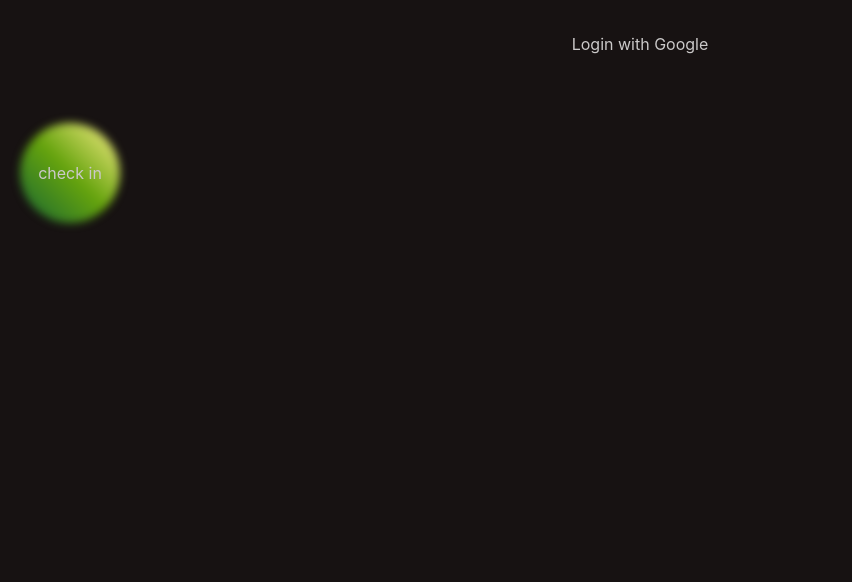
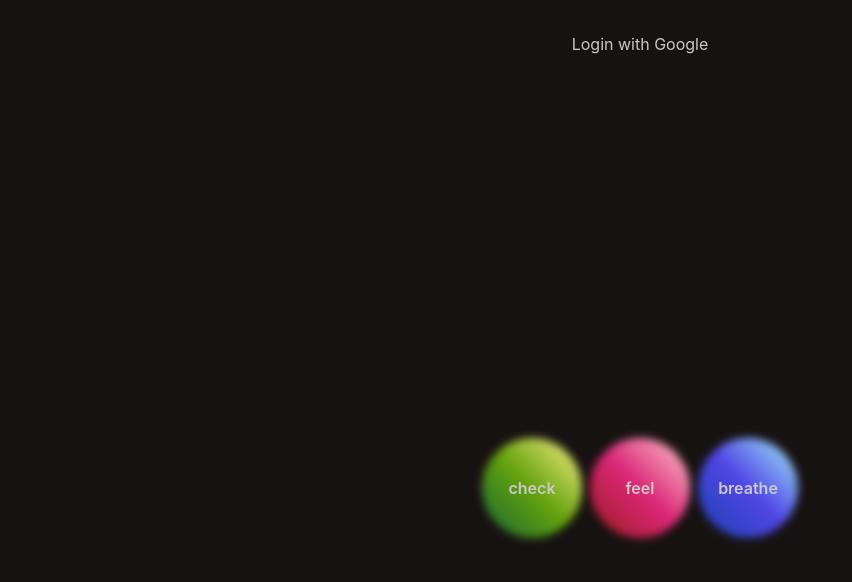
Before and after one commit to nexusboyko/withyou, a Next.js app: page / in a window 1280 px wide. Shown: the top 582 px of the page, without its empty margins (0-852 px from the left). Built offline with nearby package versions, Linux system fonts and the light colour scheme; no server answers.

Commit message:
Add initial wellness features

```diff
--- /dev/null
+++ b/src/app/breathe/page.tsx
@@ -0,0 +1,76 @@
+"use client";
+
+import React from "react";
+import { motion } from "framer-motion";
+
+const Breathe = () => {
+  const [idx, setIdx] = React.useState(-1);
+  // TODO: have user set num breaths!
+  const [numBreaths, setNumBreaths] = React.useState(4);
+  const [breathe, setBreathe] = React.useState(false);
+  const [breathText, setBreathText] = React.useState("breathe");
+
+  const startBreath = () => {
+    setIdx(2);
+    setBreathe(true);
+    setBreathText("");
+
+    setTimeout(() => {
+      setIdx(-1);
+      setBreathe(false);
+    }, 40 * 1000);
+  };
+
+  return (
+    <motion.div className="w-full h-full flex items-center justify-center">
+      <motion.button
+        whileHover={{ scale: breathe ? 1 : 1.1 }}
+        whileTap={{ scale: 0.9 }}
+        animate={
+          idx === 2
+            ? {
+                width: ["400px", "100vw"],
+                height: ["400px", "100vh"],
+                transition: {
+                  duration: 4,
+                  repeat: numBreaths,
+                  ease: "linear",
+                  repeatType: "reverse",
+                  // delay: 2,
+                },
+              }
+            : { width: "400px", height: "400px" }
+        }
+        transition={{
+          type: "spring",
+          stiffness: idx === 2 ? 400 : 600,
+          damping: 30,
+        }}
+        className={`aspect-square w-[400px] inset-0 rounded-full ${
+          idx == 0 && "p-1 text-base"
+        } cursor-pointer hover:border-none
+          hover:z-30 z-10 flex items-center justify-center relative`}
+        // onMouseOver={() => {
+        //   if (breathe) return;
+        //   // setIdx(2);
+        // }}
+        // onMouseLeave={() => {
+        //   if (breathe) return;
+        //   // setIdx(-1);
+        // }}
+        onClick={() => startBreath()}
+      >
+        <p className="absolute z-40 h-full w-full flex font-semibold items-center justify-center">
+          {breathe ? breathText : "breathe"}
+        </p>
+        <span
+          className="absolute rounded-full w-full h-full blur-sm
+            bg-gradient-to-tr from-blue-800 via-indigo-600 to-cyan-200
+          hover:shadow-orange-900/30 hover:shadow-2xl"
+        />
+      </motion.button>
+    </motion.div>
+  );
+};
+
+export default Breathe;
--- /dev/null
+++ b/src/app/check/page.tsx
@@ -0,0 +1,70 @@
+"use client";
+
+import React from "react";
+import { motion } from "framer-motion";
+
+const Check = () => {
+  const [idx, setIdx] = React.useState(-1);
+  const [questions, setQuestions] = React.useState(false);
+
+  // TODO: add user answers to questions
+  const playQuestions = () => {
+    return (
+      <>
+        <p className="absolute z-40 h-full w-full flex font-semibold items-center justify-center">
+          are you okay?
+        </p>
+        <span
+          className="absolute rounded-full w-full h-full blur-sm
+            bg-gradient-to-tr from-green-800 via-lime-600 to-yellow-200
+          hover:shadow-orange-900/30 hover:shadow-2xl"
+        />
+      </>
+    );
+  };
+
+  return (
+    <motion.div className="w-full h-full flex items-center justify-center">
+      <motion.button
+        whileHover={{ scale: questions ? 1 : 1.1 }}
+        whileTap={{ scale: 0.9 }}
+        animate={
+          questions
+            ? { width: "70vh", height: "70vh" }
+            : idx === 0
+            ? { width: "130px", height: "130px" }
+            : { width: "100px", height: "100px" }
+        }
+        transition={{
+          type: "spring",
+          stiffness: idx === 0 ? 400 : 600,
+          damping: 30,
+        }}
+        className={`aspect-square w-[100px] inset-0 rounded-full ${
+          idx == 0 && "p-1 text-base"
+        } cursor-pointer hover:border-none
+          hover:z-30 z-10 flex items-center justify-center relative`}
+        onMouseOver={() => setIdx(0)}
+        onMouseLeave={() => setIdx(-1)}
+        onClick={() => setQuestions(true)}
+      >
+        {questions ? (
+          playQuestions()
+        ) : (
+          <>
+            <p className="absolute z-40 h-full w-full flex font-semibold items-center justify-center">
+              check
+            </p>
+            <span
+              className="absolute rounded-full w-full h-full blur-sm
+                bg-gradient-to-tr from-green-800 via-lime-600 to-yellow-200
+              hover:shadow-orange-900/30 hover:shadow-2xl"
+            />
+          </>
+        )}
+      </motion.button>
+    </motion.div>
+  );
+};
+
+export default Check;
--- /dev/null
+++ b/src/app/feel/page.tsx
@@ -0,0 +1,47 @@
+"use client";
+
+import React from "react";
+import { motion } from "framer-motion";
+
+const Feel = () => {
+  const [idx, setIdx] = React.useState(-1);
+
+  // FIXME: AI chatbot feature?
+
+  return (
+    <motion.div className="w-full h-full flex items-center justify-center">
+      <motion.button
+        whileHover={{ scale: 1.1 }}
+        whileTap={{ scale: 0.9 }}
+        animate={
+          idx === 1
+            ? { width: "130px", height: "130px" }
+            : { width: "100px", height: "100px" }
+        }
+        transition={{
+          type: "spring",
+          stiffness: idx === 1 ? 400 : 600,
+          damping: 30,
+        }}
+        className={`aspect-square w-[100px] inset-0 rounded-full ${
+          idx == 0 && "p-1 text-base"
+        } cursor-pointer hover:border-none
+          hover:z-30 z-10 flex items-center justify-center relative`}
+        onMouseOver={() => setIdx(1)}
+        onMouseLeave={() => setIdx(-1)}
+        onClick={() => {}}
+      >
+        <p className="absolute z-40 h-full w-full flex font-semibold items-center justify-center">
+          feel
+        </p>
+        <span
+          className="absolute rounded-full w-full h-full blur-sm
+            bg-gradient-to-tr from-red-800 via-pink-600 to-rose-200
+          hover:shadow-orange-900/30 hover:shadow-2xl"
+        />
+      </motion.button>
+    </motion.div>
+  );
+};
+
+export default Feel;
--- a/src/compo/View.tsx
+++ b/src/compo/View.tsx
@@ -2,21 +2,20 @@
 
 import React from "react";
 import { motion } from "framer-motion";
-
+import { useRouter } from "next/navigation";
 import prisma from "@/lib/db";
 
 export default function View({ children }: { children?: React.ReactNode }) {
   const [idx, setIdx] = React.useState(-1);
-
-  React.useEffect(() => {}, []);
+  const router = useRouter();
 
   return (
-    <>
+    <div className="w-screen h-screen flex justify-center items-center">
       <p className="text-3xl"></p>
-      <div>{children}</div>
+      {/* <div>{children}</div> */}
       <motion.section
         id="links"
-        className="flex items-center h-[130px] w-full gap-2 m-5"
+        className="flex items-center h-[130px] gap-2 m-5"
       >
         <motion.button
           whileHover={{ scale: 1.1 }}
@@ -37,9 +36,10 @@ export default function View({ children }: { children?: React.ReactNode }) {
           hover:z-30 z-10 flex items-center justify-center relative`}
           onMouseOver={() => setIdx(0)}
           onMouseLeave={() => setIdx(-1)}
+          onClick={() => router.push("/check")}
         >
-          <p className="absolute z-40 h-full w-full flex items-center justify-center">
-            check in
+          <p className="absolute z-40 h-full w-full flex font-semibold items-center justify-center">
+            check
           </p>
           <span
             className="absolute rounded-full w-full h-full blur-sm
@@ -47,7 +47,67 @@ export default function View({ children }: { children?: React.ReactNode }) {
           hover:shadow-orange-900/30 hover:shadow-2xl"
           />
         </motion.button>
+        <motion.button
+          whileHover={{ scale: 1.1 }}
+          whileTap={{ scale: 0.9 }}
+          animate={
+            idx === 1
+              ? { width: "130px", height: "130px" }
+              : { width: "100px", height: "100px" }
+          }
+          transition={{
+            type: "spring",
+            stiffness: idx === 1 ? 400 : 600,
+            damping: 30,
+          }}
+          className={`aspect-square w-[100px] inset-0 rounded-full ${
+            idx == 0 && "p-1 text-base"
+          } cursor-pointer hover:border-none
+          hover:z-30 z-10 flex items-center justify-center relative`}
+          onMouseOver={() => setIdx(1)}
+          onMouseLeave={() => setIdx(-1)}
+          onClick={() => router.push("/feel")}
+        >
+          <p className="absolute z-40 h-full w-full flex font-semibold items-center justify-center">
+            feel
+          </p>
+          <span
+            className="absolute rounded-full w-full h-full blur-sm
+            bg-gradient-to-tr from-red-800 via-pink-600 to-rose-200
+          hover:shadow-orange-900/30 hover:shadow-2xl"
+          />
+        </motion.button>
+        <motion.button
+          whileHover={{ scale: 1.1 }}
+          whileTap={{ scale: 0.9 }}
+          animate={
+            idx === 2
+              ? { width: "130px", height: "130px" }
+              : { width: "100px", height: "100px" }
+          }
+          transition={{
+            type: "spring",
+            stiffness: idx === 2 ? 400 : 600,
+            damping: 30,
+          }}
+          className={`aspect-square w-[100px] inset-0 rounded-full ${
+            idx == 0 && "p-1 text-base"
+          } cursor-pointer hover:border-none
+          hover:z-30 z-10 flex items-center justify-center relative`}
+          onMouseOver={() => setIdx(2)}
+          onMouseLeave={() => setIdx(-1)}
+          onClick={() => router.push("/breathe")}
+        >
+          <p className="absolute z-40 h-full w-full flex font-semibold items-center justify-center">
+            breathe
+          </p>
+          <span
+            className="absolute rounded-full w-full h-full blur-sm
+            bg-gradient-to-tr from-blue-800 via-indigo-600 to-cyan-200
+          hover:shadow-orange-900/30 hover:shadow-2xl"
+          />
+        </motion.button>
       </motion.section>
-    </>
+    </div>
   );
 }
```
